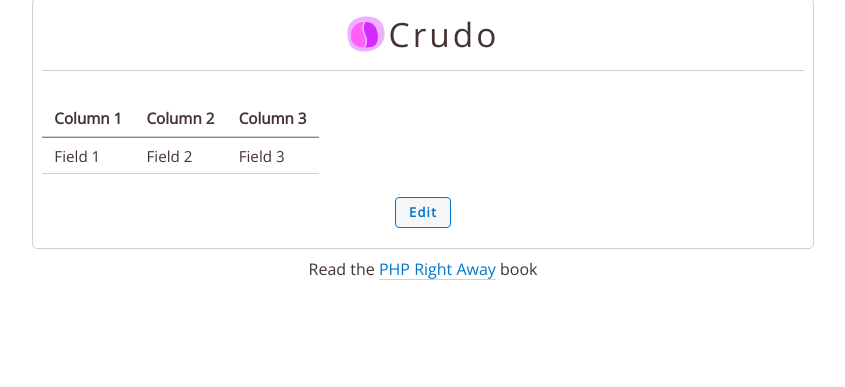
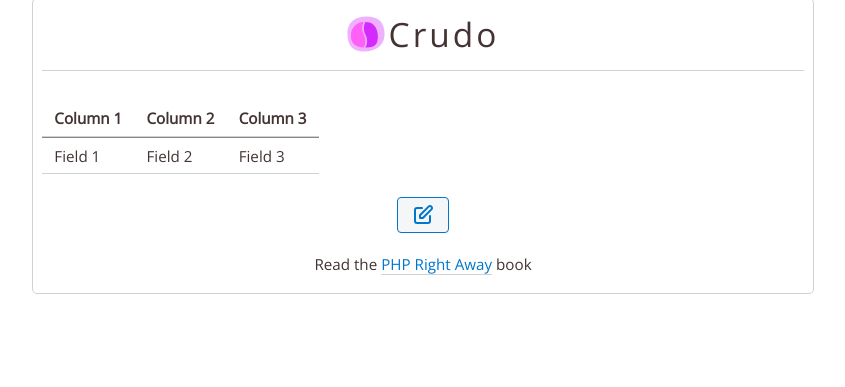
Before and after one commit to dmpop/crudo, a PHP site: page / in a window 1280 px wide. Shown: the part 57-444 px from the top of the page, without its empty margins (217-1062 px from the left). Run offline with PHP 8.4, Linux system fonts and the light colour scheme; some web fonts are replaced.

Commit message:
Button icons. Minor tweaks

```diff
--- a/edit.php
+++ b/edit.php
@@ -31,7 +31,7 @@ include('config.php');
 			<h1 style="display: inline; margin-top: 0em; vertical-align: middle; letter-spacing: 3px;"><?php echo $title; ?></h1>
 		</div>
 		<hr style="margin-bottom: 1em;">
-		<button onclick="location.href='index.php'">Back</button>
+		<button title="Back" onclick="location.href='index.php'"><img style='vertical-align: middle;' src='svg/back.svg' /></button>
 		<?php
 		function Read()
 		{
@@ -67,7 +67,7 @@ include('config.php');
 			<div>
 				<input type="password" name="password">
 			</div>
-			<button type="submit" name="save">Save</button>
+			<button title="Save changes" type="submit" name="save"><img style='vertical-align: middle;' src='svg/save.svg' /></button>
 		</form>
 	</div>
 	<div class="text-center">
--- a/index.php
+++ b/index.php
@@ -68,10 +68,10 @@ include('config.php');
 			?>
 			</tbody>
 		</table>
-		<button style="margin-bottom: 1.5em;" onclick="location.href='edit.php'">Edit</button>
-	</div>
-	<div class="text-center">
-		<?php echo $footer; ?>
+		<button style="margin-bottom: 1.5em;" title="Edit link list" onclick='window.location.href = "edit.php"'><img style='vertical-align: middle;' src='svg/edit.svg' /></button>
+		<div style="margin-bottom: 1em;">
+			<?php echo $footer; ?>
+		</div>
 	</div>
 	<script>
 		function sortTable(n) {
```
Also changed, not shown: svg/back.svg (added), svg/edit.svg (added), svg/save.svg (added).
